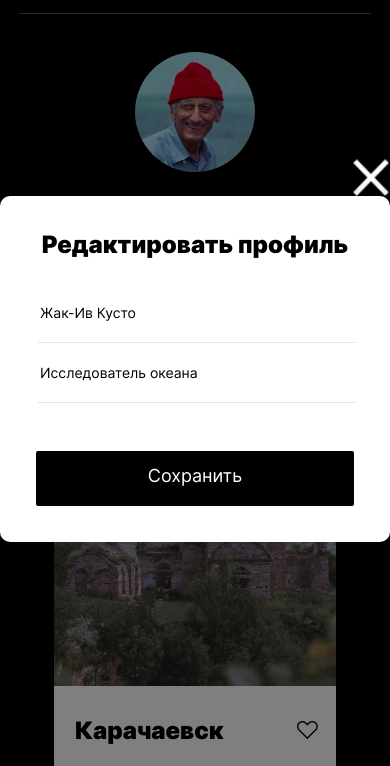
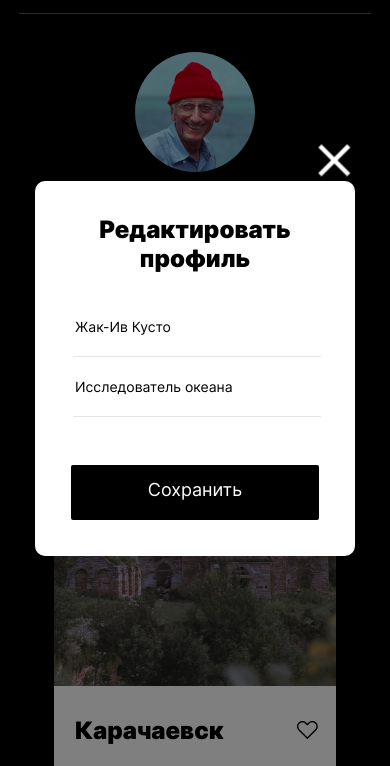
Before and after one commit to EvilNekromat777/Mesto, a plain HTML site: page index.html in a window 390 px wide. Both pictures are taken after a click on the button 291 px from the left and 295 px from the top of the page. Shown: the part 74-840 px from the top of the page. Drawn offline with Linux system fonts and the light colour scheme.

Commit message:
fix: исправлены замечания после первого ревью

```diff
--- a/blocks/button/__edit/button__edit.css
+++ /dev/null
@@ -1,6 +0,0 @@
-.button__edit{
-    width: 24px;
-    height: 24px;
-    margin-top: 19px;
-    background-image: url(../../../images/Vector.png);
-}
--- a/blocks/button/__add/button__add.css
+++ b/blocks/button/_add/button_add.css
@@ -1,13 +1,14 @@
-.button__add{
+.button_add{
     width: 150px;
     height: 50px;
     margin: auto;
     margin-right: 0;
     border-radius: 2px;
+    border: 2px solid #FFFFFF;
     background-image: url(../../../images/Vector2.png);
 }
 @media screen and (max-width: 750px){
-    .button__add{
+    .button_add{
         margin: 36px auto;
         width: 282px;
     }
--- /dev/null
+++ b/blocks/button/_edit/button_edit.css
@@ -0,0 +1,14 @@
+.button_edit{
+    width: 24px;
+    height: 24px;
+    margin-top: 19px;
+    background-image: url(../../../images/Vector.png);
+}
+@media screen and (max-width: 750px){
+    .button_edit{
+    width: 18px;
+    height: 18px;
+    margin-left: 5px;
+    margin-top: 21px;
+    }
+}
--- a/blocks/button/button.css
+++ b/blocks/button/button.css
@@ -1,6 +1,6 @@
-@import url(./__add/button__add.css);
-@import url(./__edit/button__edit.css);
-@import url(./__open-popup/button__open-popup.css);
+@import url(./_add/button_add.css);
+@import url(./_edit/button_edit.css);
+@import url(./_open-popup/button_open-popup.css);
 .button{
     opacity: 1;
     border: 1px solid #FFFFFF;
--- a/blocks/element/__like/element__like.css
+++ b/blocks/element/__like/element__like.css
@@ -2,6 +2,7 @@
     background-image: url(../../../images/like.jpg);
     width: 21px;
     height: 18px;
+    border: 0;
 }
 .element__like:hover{
     transform: scale(1.2, 1.2);
--- a/blocks/popup/__close/popup__close.css
+++ b/blocks/popup/__close/popup__close.css
@@ -3,8 +3,11 @@
     margin-left: auto;
     width: 41px;
     height: 41px;
+    border: 0;
+    background-image: url(../../../images/Close-Icon.png);
+    background-color: transparent;
+    background-position: center;
 }
 .popup__close:hover{
     opacity: 0.6;
-    transform: scale(1.2, 1.2);
 }
--- a/blocks/popup/__contaner/popup__contaner.css
+++ b/blocks/popup/__contaner/popup__contaner.css
@@ -4,3 +4,8 @@
     max-width: 515px;
     width: 100%;
 }
+@media screen and (max-width: 500px){
+    .popup__contaner{
+        margin: 0 35px;
+        }
+    }
--- a/blocks/profile/__subtitle/profile__subtitle.css
+++ b/blocks/profile/__subtitle/profile__subtitle.css
@@ -6,6 +6,7 @@
     line-height: 22px;
     color: #FFFFFF;
     margin: 0;
+    text-overflow: ellipsis;
 }
 @media screen and (max-width: 750px){
     .profile__subtitle{
--- a/blocks/profile/__title/profile__title.css
+++ b/blocks/profile/__title/profile__title.css
@@ -6,6 +6,7 @@
     line-height: 56px;
     color: #FFFFFF;
     margin: 0 17px 16px 0;
+    text-overflow: ellipsis;
 }
 @media screen and (max-width: 750px){
     .profile__title{
--- a/index.html
+++ b/index.html
@@ -8,66 +8,66 @@
     <meta name="author" content="Evgeniya Kireeva">
 
     <title>Mesto</title>
-    <link rel="stylesheet" type="text/css" href="./styles/index.css" />
+    <link rel="stylesheet" type="text/css" href="./pages/index.css" />
 </head>
 
 <body class="body">
     <main class="page">
         <header class="header">
-            <img class="logo" src="./images/logo.svg" alt="здесь должен быть логотип" />
+            <img class="logo" src="./images/logo.svg" alt="логотип" />
         </header>
         <section class="profile">
-            <img class="profile__image" src="./images/image.jpg" alt="здесь должно быть фото Жак-Ив Кусто" />
+            <img class="profile__image" src="./images/image.jpg" alt="фото Жак-Ив Кусто" />
             <div class="profile__info">
                 <div class="profile__title-info">
                     <h1 class="profile__title">Жак-Ив Кусто</h1>
-                    <button class="button button__edit button__open-popup"></button>
+                    <button class="button button_edit button_open-popup"></button>
                 </div>
-                <h3 class="profile__subtitle">Исследователь океана</h3>
+                <p class="profile__subtitle">Исследователь океана</p>
             </div>
-            <button class="button button__add"></button>
+            <button class="button button_add"></button>
         </section>
         <section class="elements">
             <div class="element">
-                <img class="element__image" src="./images/image1.jpg" alt="здесь должно быть фото Карачаевска" />
+                <img class="element__image" src="./images/image1.jpg" alt="фото Карачаевска" />
                 <div class="element__info">
                     <h4 class="element__title">Карачаевск</h4>
-                    <div class="element__like"></div>
+                    <button class="element__like"></button>
                 </div>
             </div>
             <div class="element">
-                <img class="element__image" src="./images/image2.jpg" alt="здесь должно быть фото горы Эльбрус" />
+                <img class="element__image" src="./images/image2.jpg" alt="фото горы Эльбрус" />
                 <div class="element__info">
                     <h4 class="element__title">Гора Эльбрус</h4>
-                    <div class="element__like"></div>
+                    <button class="element__like"></button>
                 </div>
             </div>
             <div class="element">
-                <img class="element__image" src="./images/image3.jpg" alt="здесь должно быть фото Домбай" />
+                <img class="element__image" src="./images/image3.jpg" alt="фото Домбай" />
                 <div class="element__info">
                     <h4 class="element__title">Домбай</h4>
-                    <div class="element__like"></div>
+                    <button class="element__like"></button>
                 </div>
             </div>
             <div class="element">
-                <img class="element__image" src="./images/image2.jpg" alt="здесь должно быть фото горы Эльбрус" />
+                <img class="element__image" src="./images/image2.jpg" alt="фото горы Эльбрус" />
                 <div class="element__info">
                     <h4 class="element__title">Гора Эльбрус</h4>
-                    <div class="element__like"></div>
+                    <button class="element__like"></button>
                 </div>
             </div>
             <div class="element">
-                <img class="element__image" src="./images/image3.jpg" alt="здесь должно быть фото Домбай" />
+                <img class="element__image" src="./images/image3.jpg" alt="фото Домбай" />
                 <div class="element__info">
                     <h4 class="element__title">Домбай</h4>
-                    <div class="element__like"></div>
+                    <button class="element__like"></button>
                 </div>
             </div>
             <div class="element">
-                <img class="element__image" src="./images/image1.jpg" alt="здесь должно быть фото Карачаевска" />
+                <img class="element__image" src="./images/image1.jpg" alt="фото Карачаевска" />
                 <div class="element__info">
                     <h4 class="element__title">Карачаево-Черкесск</h4>
-                    <div class="element__like"></div>
+                    <button class="element__like"></button>
                 </div>
             </div>
         </section>
@@ -77,11 +77,11 @@
     </main>
     <section class="popup">
         <div class="popup__contaner">
-            <img class="popup__close" src="./images/Close Icon.png">
+            <button class="popup__close"></button>
             <div class="popup__content">
                 <h2 class="popup__title">Редактировать профиль</h2>
                 <div class="form__container">
-                    <form class="form">
+                    <form class="form" name="informationForm">
                         <fieldset class="form__fieldset">
                             <input type="text" name="name" class="form__input-container form__input-container_name"
                                 placeholder="Имя">
@@ -96,7 +96,9 @@
             </div>
         </div>
     </section>
+    <script src="./scripts/index.js"></script>
 </body>
-<script type="text/javascript" src='./scripts/index.js'></script>
+
+
 
 </html>
--- a/scripts/index.js
+++ b/scripts/index.js
@@ -1,34 +1,26 @@
-let popup = document.querySelector('.popup')
-let popupOpenButton = document.querySelector('.button__open-popup')
-let popupCloseButton = popup.querySelector('.popup__close')
-let popupToggle = function (event) {
+let popup = document.querySelector('.popup');
+let popupOpenButton = document.querySelector('.button_open-popup');
+let popupCloseButton = popup.querySelector('.popup__close');
+let profile = document.querySelector('.profile');
+let formElement = document.querySelector('.form');
+let nameInput = formElement.querySelector('.form__input-container_name');
+let jobInput = formElement.querySelector('.form__input-container_job');
+let name = profile.querySelector('.profile__title');
+let job = profile.querySelector('.profile__subtitle');
+
+let popupToggle = function () {
     popup.classList.toggle('popup_opened')
+    nameInput.value = name.textContent
+    jobInput.value = job.textContent
 }
-
-popupOpenButton.addEventListener('click', popupToggle)
-popupCloseButton.addEventListener('click', popupToggle)
-
-
-let profile = document.querySelector('.profile')
-let formElement = document.querySelector('.form')
-
-let nameInput = formElement.querySelector('.form__input-container_name')
-let jobInput = formElement.querySelector('.form__input-container_job')
-let name = profile.querySelector('.profile__title')
-let job = profile.querySelector('.profile__subtitle')
-nameInput.value = 'Жак-Ив Кусто';
-jobInput.value = 'Исследователь океана';
-
-
 
 function formSubmitHandler(evt) {
     evt.preventDefault();
-
     name.textContent = nameInput.value
     job.textContent = jobInput.value
+    popupToggle();
 }
 
 formElement.addEventListener('submit', formSubmitHandler);
-
-let saveAndClose = popup.querySelector('.popup__submit')
-saveAndClose.addEventListener('click', popupToggle);
+popupOpenButton.addEventListener('click', popupToggle);
+popupCloseButton.addEventListener('click', popupToggle);
--- a/vendor/fonts/inter.css
+++ b/vendor/fonts/inter.css
@@ -1,53 +1,3 @@
-@font-face {
-  font-family: 'Inter';
-  font-style:  normal;
-  font-weight: 100;
-  font-display: swap;
-  src: url("Inter-Thin.woff2?v=3.13") format("woff2"),
-       url("Inter-Thin.woff?v=3.13") format("woff");
-}
-@font-face {
-  font-family: 'Inter';
-  font-style:  italic;
-  font-weight: 100;
-  font-display: swap;
-  src: url("Inter-ThinItalic.woff2?v=3.13") format("woff2"),
-       url("Inter-ThinItalic.woff?v=3.13") format("woff");
-}
-
-@font-face {
-  font-family: 'Inter';
-  font-style:  normal;
-  font-weight: 200;
-  font-display: swap;
-  src: url("Inter-ExtraLight.woff2?v=3.13") format("woff2"),
-       url("Inter-ExtraLight.woff?v=3.13") format("woff");
-}
-@font-face {
-  font-family: 'Inter';
-  font-style:  italic;
-  font-weight: 200;
-  font-display: swap;
-  src: url("Inter-ExtraLightItalic.woff2?v=3.13") format("woff2"),
-       url("Inter-ExtraLightItalic.woff?v=3.13") format("woff");
-}
-
-@font-face {
-  font-family: 'Inter';
-  font-style:  normal;
-  font-weight: 300;
-  font-display: swap;
-  src: url("Inter-Light.woff2?v=3.13") format("woff2"),
-       url("Inter-Light.woff?v=3.13") format("woff");
-}
-@font-face {
-  font-family: 'Inter';
-  font-style:  italic;
-  font-weight: 300;
-  font-display: swap;
-  src: url("Inter-LightItalic.woff2?v=3.13") format("woff2"),
-       url("Inter-LightItalic.woff?v=3.13") format("woff");
-}
 
 @font-face {
   font-family: 'Inter';
@@ -59,15 +9,6 @@
 }
 @font-face {
   font-family: 'Inter';
-  font-style:  italic;
-  font-weight: 400;
-  font-display: swap;
-  src: url("Inter-Italic.woff2?v=3.13") format("woff2"),
-       url("Inter-Italic.woff?v=3.13") format("woff");
-}
-
-@font-face {
-  font-family: 'Inter';
   font-style:  normal;
   font-weight: 500;
   font-display: swap;
@@ -76,125 +17,9 @@
 }
 @font-face {
   font-family: 'Inter';
-  font-style:  italic;
-  font-weight: 500;
-  font-display: swap;
-  src: url("Inter-MediumItalic.woff2?v=3.13") format("woff2"),
-       url("Inter-MediumItalic.woff?v=3.13") format("woff");
-}
-
-@font-face {
-  font-family: 'Inter';
-  font-style:  normal;
-  font-weight: 600;
-  font-display: swap;
-  src: url("Inter-SemiBold.woff2?v=3.13") format("woff2"),
-       url("Inter-SemiBold.woff?v=3.13") format("woff");
-}
-@font-face {
-  font-family: 'Inter';
-  font-style:  italic;
-  font-weight: 600;
-  font-display: swap;
-  src: url("Inter-SemiBoldItalic.woff2?v=3.13") format("woff2"),
-       url("Inter-SemiBoldItalic.woff?v=3.13") format("woff");
-}
-
-@font-face {
-  font-family: 'Inter';
-  font-style:  normal;
-  font-weight: 700;
-  font-display: swap;
-  src: url("Inter-Bold.woff2?v=3.13") format("woff2"),
-       url("Inter-Bold.woff?v=3.13") format("woff");
-}
-@font-face {
-  font-family: 'Inter';
-  font-style:  italic;
-  font-weight: 700;
-  font-display: swap;
-  src: url("Inter-BoldItalic.woff2?v=3.13") format("woff2"),
-       url("Inter-BoldItalic.woff?v=3.13") format("woff");
-}
-
-@font-face {
-  font-family: 'Inter';
-  font-style:  normal;
-  font-weight: 800;
-  font-display: swap;
-  src: url("Inter-ExtraBold.woff2?v=3.13") format("woff2"),
-       url("Inter-ExtraBold.woff?v=3.13") format("woff");
-}
-@font-face {
-  font-family: 'Inter';
-  font-style:  italic;
-  font-weight: 800;
-  font-display: swap;
-  src: url("Inter-ExtraBoldItalic.woff2?v=3.13") format("woff2"),
-       url("Inter-ExtraBoldItalic.woff?v=3.13") format("woff");
-}
-
-@font-face {
-  font-family: 'Inter';
   font-style:  normal;
   font-weight: 900;
   font-display: swap;
   src: url("Inter-Black.woff2?v=3.13") format("woff2"),
        url("Inter-Black.woff?v=3.13") format("woff");
 }
-@font-face {
-  font-family: 'Inter';
-  font-style:  italic;
-  font-weight: 900;
-  font-display: swap;
-  src: url("Inter-BlackItalic.woff2?v=3.13") format("woff2"),
-       url("Inter-BlackItalic.woff?v=3.13") format("woff");
-}
-
-/* -------------------------------------------------------
-Variable font.
-Usage:
-
-  html { font-family: 'Inter', sans-serif; }
-  @supports (font-variation-settings: normal) {
-    html { font-family: 'Inter var', sans-serif; }
-  }
-*/
-@font-face {
-  font-family: 'Inter var';
-  font-weight: 100 900;
-  font-display: swap;
-  font-style: normal;
-  font-named-instance: 'Regular';
-  src: url("Inter-roman.var.woff2?v=3.13") format("woff2");
-}
-@font-face {
-  font-family: 'Inter var';
-  font-weight: 100 900;
-  font-display: swap;
-  font-style: italic;
-  font-named-instance: 'Italic';
-  src: url("Inter-italic.var.woff2?v=3.13") format("woff2");
-}
-
-
-/* --------------------------------------------------------------------------
-[EXPERIMENTAL] Multi-axis, single variable font.
-
-Slant axis is not yet widely supported (as of February 2019) and thus this
-multi-axis single variable font is opt-in rather than the default.
-
-When using this, you will probably need to set font-variation-settings
-explicitly, e.g.
-
-  * { font-variation-settings: "slnt" 0deg }
-  .italic { font-variation-settings: "slnt" 10deg }
-
-*/
-@font-face {
-  font-family: 'Inter var experimental';
-  font-weight: 100 900;
-  font-display: swap;
-  font-style: oblique 0deg 10deg;
-  src: url("Inter.var.woff2?v=3.13") format("woff2");
-}
```
Also changed, not shown: blocks/button/_open-popup/button_open-popup.css (added), blocks/popup/popup.css (line endings or trailing spaces), images/Close Icon.png (deleted), images/Close-Icon.png (added), pages/index.css (renamed from styles/index.css), vendor/fonts/Inter-Bold.woff (deleted), vendor/fonts/Inter-Bold.woff2 (deleted), vendor/fonts/Inter.var.woff2 (deleted).
